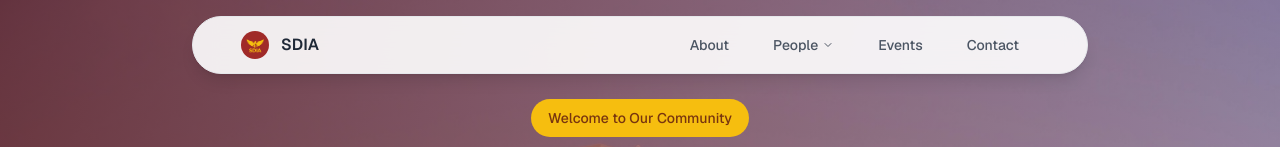
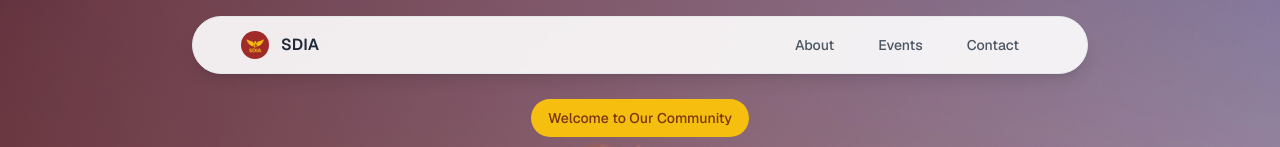
Before and after one commit to PERMIAS-SDIA/sdia-website-v2, a Next.js app: page / in a window 1280 px wide. Shown: the top 147 px of the page. Built offline with nearby package versions, Linux system fonts and the light colour scheme.

Commit message:
removed people pages from navigation (for now)

```diff
--- a/components/navigation.tsx
+++ b/components/navigation.tsx
@@ -36,8 +36,7 @@ export function Navigation() {
   }, []);
 
   const isActivePage = (path: string) => {
-    if (path === "/" && currentPath === "/") return true;
-    if (path !== "/" && currentPath.startsWith(path)) return true;
+    if (path === currentPath) return true;
     return false;
   };
 
@@ -77,7 +76,8 @@ export function Navigation() {
             About
           </a>
 
-          {/* People Dropdown */}
+          {/* People Dropdown TODO: CHANGE TO TRUE WHEN PEOPLE PAGES ARE READY*/}
+          {false && (
           <div
             className="relative"
             onMouseEnter={() => handleDropdownEnter("people")}
@@ -113,7 +113,9 @@ export function Navigation() {
               </div>
             )}
           </div>
+        )}
 
+          {/* Events Dropdown */}
           <a
             href="/events"
             className={`rounded-full px-5 py-1.5 text-sm font-medium transition-colors ${
```
